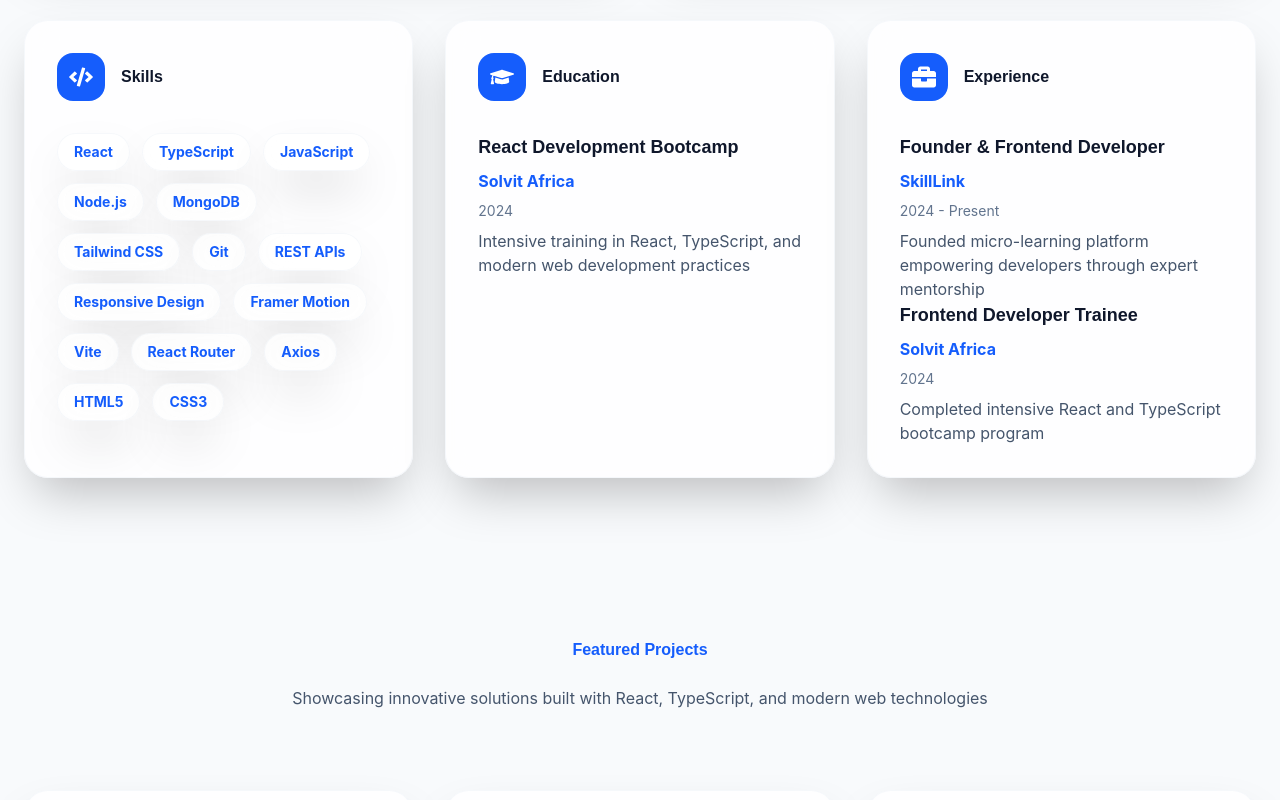
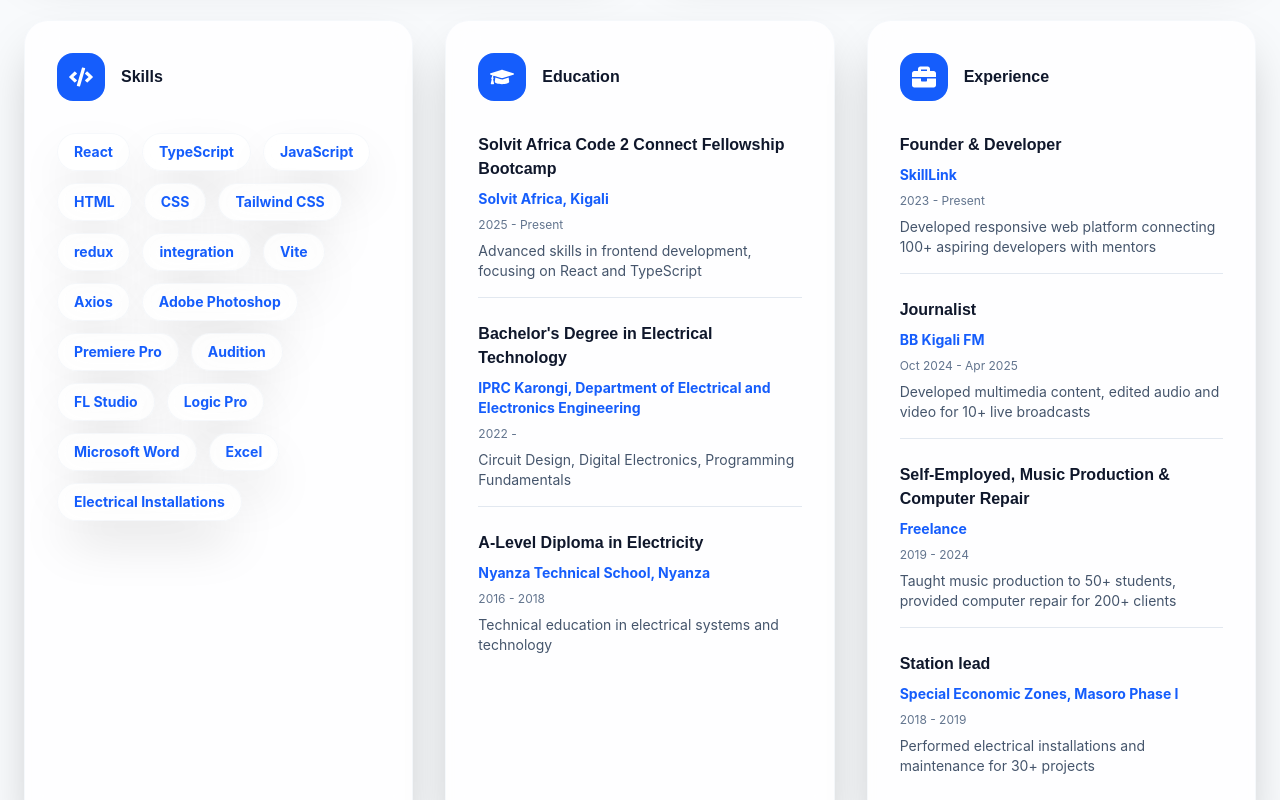
Before and after one commit to MahoroHyacinthe/portfolio-app, a React (Vite) app: page / in a window 1280 px wide. Shown: the part 2540-3340 px from the top of the page. Built offline with nearby package versions, Linux system fonts and the light colour scheme.

Commit message:
add few details

```diff
--- a/src/components/CVSection.tsx
+++ b/src/components/CVSection.tsx
@@ -3,32 +3,56 @@
 
 export const CVSection = () => {
   const skills = [
-    'React', 'TypeScript', 'JavaScript', 'Node.js', 'MongoDB',
-    'Tailwind CSS', 'Git', 'REST APIs', 'Responsive Design',
-    'Framer Motion', 'Vite', 'React Router', 'Axios', 'HTML5', 'CSS3'
+    'React', 'TypeScript', 'JavaScript', 'HTML', 'CSS', 'Tailwind CSS','redux','integration',
+    'Vite', 'Axios', 'Adobe Photoshop', 'Premiere Pro', 'Audition',
+    'FL Studio', 'Logic Pro', 'Microsoft Word', 'Excel', 'Electrical Installations'
   ];
 
   const education = [
     {
-      degree: 'React Development Bootcamp',
-      institution: 'Solvit Africa',
-      year: '2024',
-      description: 'Intensive training in React, TypeScript, and modern web development practices'
+      degree: 'Solvit Africa Code 2 Connect Fellowship Bootcamp',
+      institution: 'Solvit Africa, Kigali',
+      year: '2025 - Present',
+      description: 'Advanced skills in frontend development, focusing on React and TypeScript'
+    },
+    {
+      degree: 'Bachelor\'s Degree in Electrical Technology',
+      institution: 'IPRC Karongi, Department of Electrical and Electronics Engineering',
+      year: '2022 - ',
+      description: 'Circuit Design, Digital Electronics, Programming Fundamentals'
+    },
+    {
+      degree: 'A-Level Diploma in Electricity',
+      institution: 'Nyanza Technical School, Nyanza',
+      year: '2016 - 2018',
+      description: 'Technical education in electrical systems and technology'
     }
   ];
 
   const experience = [
     {
-      role: 'Founder & Frontend Developer',
+      role: 'Founder & Developer',
       company: 'SkillLink',
-      period: '2024 - Present',
-      description: 'Founded micro-learning platform empowering developers through expert mentorship'
+      period: '2023 - Present',
+      description: 'Developed responsive web platform connecting 100+ aspiring developers with mentors'
     },
     {
-      role: 'Frontend Developer Trainee',
-      company: 'Solvit Africa',
-      period: '2024',
-      description: 'Completed intensive React and TypeScript bootcamp program'
+      role:  'Journalist',
+      company: 'BB Kigali FM',
+      period: 'Oct 2024 - Apr 2025',
+      description: 'Developed multimedia content, edited audio and video for 10+ live broadcasts'
+    },
+    {
+      role: 'Self-Employed, Music Production & Computer Repair',
+      company: 'Freelance',
+      period: '2019 - 2024',
+      description: 'Taught music production to 50+ students, provided computer repair for 200+ clients'
+    },
+    {
+      role: 'Station lead',
+      company: 'Special Economic Zones, Masoro Phase I',
+      period: '2018 - 2019',
+      description: 'Performed electrical installations and maintenance for 30+ projects'
     }
   ];
 
@@ -124,21 +148,23 @@
               </div>
               <h3 className="text-subheading text-slate-900 dark:text-white">Education</h3>
             </div>
+            <div className="space-y-6">
               {education.map((edu, index) => (
                 <motion.div
                   key={index}
                   initial={{ opacity: 0, x: -20 }}
                   whileInView={{ opacity: 1, x: 0 }}
-                transition={{ delay: 0.6 }}
+                  transition={{ delay: 0.6 + index * 0.1 }}
                   viewport={{ once: true }}
-                className="space-y-2"
+                  className="space-y-2 pb-4 border-b border-slate-200 dark:border-slate-700 last:border-b-0"
                 >
-                <h4 className="text-lg font-bold text-slate-900 dark:text-white">{edu.degree}</h4>
-                <p className="text-blue-600 font-bold">{edu.institution}</p>
-                <p className="text-sm text-slate-500">{edu.year}</p>
-                <p className="text-slate-600 dark:text-slate-300">{edu.description}</p>
+                  <h4 className="text-base font-bold text-slate-900 dark:text-white">{edu.degree}</h4>
+                  <p className="text-blue-600 font-bold text-sm">{edu.institution}</p>
+                  <p className="text-xs text-slate-500">{edu.year}</p>
+                  <p className="text-sm text-slate-600 dark:text-slate-300">{edu.description}</p>
                 </motion.div>
               ))}
+            </div>
           </motion.div>
 
           <motion.div
@@ -155,21 +181,23 @@
               </div>
               <h3 className="text-subheading text-slate-900 dark:text-white">Experience</h3>
             </div>
+            <div className="space-y-6">
               {experience.map((exp, index) => (
                 <motion.div
                   key={index}
                   initial={{ opacity: 0, x: -20 }}
                   whileInView={{ opacity: 1, x: 0 }}
-                transition={{ delay: 0.8 }}
+                  transition={{ delay: 0.8 + index * 0.1 }}
                   viewport={{ once: true }}
-                className="space-y-2"
+                  className="space-y-2 pb-4 border-b border-slate-200 dark:border-slate-700 last:border-b-0"
                 >
-                <h4 className="text-lg font-bold text-slate-900 dark:text-white">{exp.role}</h4>
-                <p className="text-blue-600 font-bold">{exp.company}</p>
-                <p className="text-sm text-slate-500">{exp.period}</p>
-                <p className="text-slate-600 dark:text-slate-300">{exp.description}</p>
+                  <h4 className="text-base font-bold text-slate-900 dark:text-white">{exp.role}</h4>
+                  <p className="text-blue-600 font-bold text-sm">{exp.company}</p>
+                  <p className="text-xs text-slate-500">{exp.period}</p>
+                  <p className="text-sm text-slate-600 dark:text-slate-300">{exp.description}</p>
                 </motion.div>
               ))}
+            </div>
           </motion.div>
         </div>
       </div>
--- a/src/components/Hero.tsx
+++ b/src/components/Hero.tsx
@@ -15,18 +15,18 @@
           {/* Left Content */}
           <motion.div
             initial={{ opacity: 0, x: -100 }}
-            animate={{ opacity: 1, x: 0 }}
+            animate={{ opacity: 1, x:30 }}
             transition={{ duration: 1, ease: "easeOut" }}
-            className="space-y-8"
+            className="space-y-5 pt-30"
           >
             <motion.div
               initial={{ opacity: 0, y: 50 }}
-              animate={{ opacity: 1, y: 0 }}
+              animate={{ opacity: 1, y: 25 }}
               transition={{ duration: 1, delay: 0.2 }}
             >
-              <h1 className="text-4xl md:text-6xl lg:text-7xl font-bold text-slate-900 dark:text-white mb-4 font-poppins">
+              <h1 className="text-2xl md:text-6xl lg:text-7xl font-bold text-slate-900 dark:text-white mb-4 font-poppins">
                 Mahoro
-                <span className="block text-blue-600">Hyacinthe</span>
+                <span className=" text-blue-600">Hyacinthe</span>
               </h1>
               <p className="text-xl md:text-2xl lg:text-3xl font-semibold text-slate-700 dark:text-slate-300 mb-6">
                 React Developer
@@ -40,10 +40,10 @@
               className="space-y-4"
             >
               <p className="text-lg md:text-xl text-slate-600 dark:text-slate-300 leading-relaxed">
-                Frontend developer skilled in crafting scalable, intuitive web applications
+                Passionate frontend developer specializing in building scalable, elegant web applications with React, TypeScript, and JavaScript
               </p>
               <p className="text-base md:text-lg text-slate-500 dark:text-slate-400">
-                Founder of SkillLink • React & TypeScript Expert • Transformative Solutions
+                Founder of SkillLink • MedConnect • EightQuest Multi-media Powerhouse
               </p>
             </motion.div>
 
@@ -59,8 +59,8 @@
                 { icon: FaGithub, href: "https://github.com/MahoroHyacinthe", color: "hover:text-gray-800" },
                 { icon: FaFacebook, href: "https://www.facebook.com/Eightquest", color: "hover:text-blue-500" },
                 { icon: FaInstagram, href: "https://www.instagram.com/hyacinthemahoro/", color: "hover:text-pink-500" },
-                { icon: FaYoutube, href: "https://youtube.com/@mahorohyacinthe", color: "hover:text-red-500" },
-                { icon: FaWhatsapp, href: "https://wa.me/250123456789", color: "hover:text-green-500" }
+                { icon: FaYoutube, href: "https://www.youtube.com/@EightQuestWorld", color: "hover:text-red-500" },
+                { icon: FaWhatsapp, href: "https://wa.me/250786444064", color: "hover:text-green-500" }
               ].map(({ icon: Icon, href, color }, index) => (
                 <motion.a
                   key={href}
@@ -122,7 +122,7 @@
             initial={{ opacity: 0, x: 100 }}
             animate={{ opacity: 1, x: 0 }}
             transition={{ duration: 1, delay: 0.4 }}
-            className="flex justify-center lg:justify-end"
+            className="flex justify-center lg:justify-end px-20"
           >
             <motion.div
               className="relative"
--- a/src/pages/Contact.tsx
+++ b/src/pages/Contact.tsx
@@ -46,8 +46,8 @@
 
               <div className="space-y-6">
                 {[
-                  { icon: FaEnvelope, text: 'mahorohyacinthe@gmail.com', color: 'text-blue-600' },
-                  { icon: FaPhone, text: '+250 788 123 456', color: 'text-green-600' },
+                  { icon: FaEnvelope, text: 'mahorohyacinthe4@gmail.com', color: 'text-blue-600' },
+                  { icon: FaPhone, text: '+250 786 444 064', color: 'text-green-600' },
                   { icon: FaMapMarkerAlt, text: 'Kigali, Rwanda', color: 'text-purple-600' },
                   { icon: FaLinkedin, text: 'linkedin.com/in/mahoro-hyacinthe-526557232', color: 'text-blue-500' }
                 ].map(({ icon: Icon, text, color }, index) => (
@@ -97,7 +97,7 @@
                 on transformative projects that make a real impact!
               </p>
               <div className="flex flex-wrap gap-3">
-                {['React', 'TypeScript', 'Node.js', 'MongoDB'].map((tech) => (
+                {['React', 'TypeScript', 'Node.js',].map((tech) => (
                   <span key={tech} className="px-4 py-2 glass-card text-sm font-bold text-blue-600">
                     {tech}
                   </span>
```
Also changed, not shown: 1 other file (tests, documents, lock files or other folders). Lines whose indentation alone changed are shown as unchanged.
